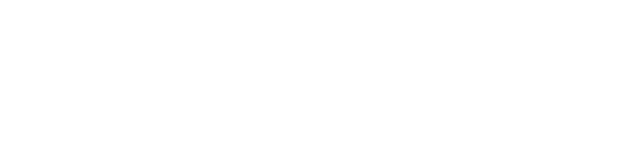
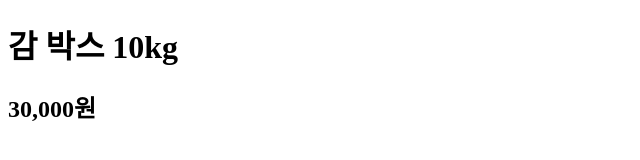
Before and after one commit to blueming9love2-crypto/sweetpersimmon, a plain HTML site: page index.html in a window 1280 px wide. Shown: the whole page, without its empty margins (0-640 px from the left). Drawn offline with Linux system fonts and the light colour scheme.

Commit message:
Update index.html

```diff
--- a/index.html
+++ b/index.html
@@ -6,6 +6,7 @@
     <title>나의 첫 웹사이트</title>
 </head>
 <body>
-
+    <h1>감 박스 10kg</h1>
+    <h2>30,000원</h2>
 </body>
 </html>
```
